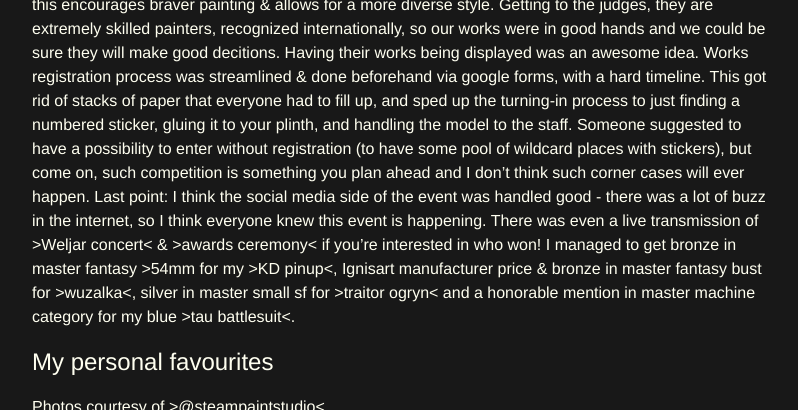
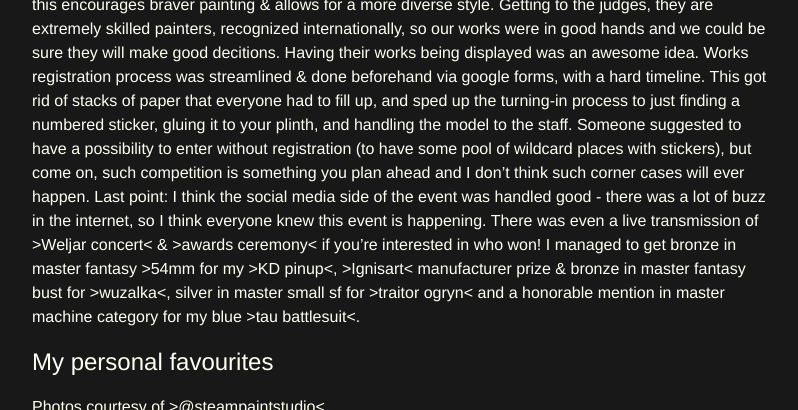
Before and after one commit to blobofpaint/blobofpaint.github.io, a Jekyll site: the page built from _posts/2021-11-24-kontrast-2021.markdown, in a window 1280 px wide and 900 px high, scrolled down 1004 px, cut to the strip 0-410 px from the top of the window. Shown: the whole strip, without its empty margins (238-1036 px from the left). Built offline with Jekyll 4.4.1, drawn with Linux system fonts in a browser that asks for light colours; comment, search, counter and statistics services are not loaded; some of the changed lines change nothing that is shown.

Commit message:
Update 2021-11-24-kontrast-2021.markdown

```diff
--- a/_posts/2021-11-24-kontrast-2021.markdown
+++ b/_posts/2021-11-24-kontrast-2021.markdown
@@ -29,7 +29,7 @@
 But let's get to brightest points for me, at least organisation-wise, so improvements over Hussar miniature painting competition that was held in Poland for many years.
 The category split between standard and master encourages everyone to bring their works, and I think this is the way to go (Hussar implemented it in last X edition). Also, the medal system worked like in most european competitions, meaning the judges could grant multiple bronze/silver/golds instead of looking for flaws in comparable works. I feel this encourages braver painting & allows for a more diverse style. Getting to the judges, they are extremely skilled painters, recognized internationally, so our works were in good hands and we could be sure they will make good decitions. Having their works being displayed was an awesome idea.
 Works registration process was streamlined & done beforehand via google forms, with a hard timeline. This got rid of stacks of paper that everyone had to fill up, and sped up the turning-in process to just finding a numbered sticker, gluing it to your plinth, and handling the model to the staff. Someone suggested to have a possibility to enter without registration (to have some pool of wildcard places with stickers), but come on, such competition is something you plan ahead and I don't think such corner cases will ever happen.
-Last point: I think the social media side of the event was handled good - there was a lot of buzz in the internet, so I think everyone knew this event is happening. There was even a live transmission of [>Weljar concert<](https://www.facebook.com/watch/live/?ref=search&v=2986924391561735) & [>awards ceremony<](https://www.facebook.com/watch/live/?ref=search&v=1235670463621480) if you're interested in who won! I managed to get bronze in master fantasy >54mm for my [>KD pinup<](http://blobofpaint.github.io/2021/09/28/death-armor-kd-pinup.html), Ignisart manufacturer price & bronze in master fantasy bust for [>wuzalka<](http://blobofpaint.github.io/2021/10/29/wuzalka.html), silver in master small sf for [>traitor ogryn<](http://blobofpaint.github.io/2020/08/13/traitor-ogryn.html) and a honorable mention in master machine category for my blue [>tau battlesuit<](http://blobofpaint.github.io/2021/01/27/tau-broadside.html).
+Last point: I think the social media side of the event was handled good - there was a lot of buzz in the internet, so I think everyone knew this event is happening. There was even a live transmission of [>Weljar concert<](https://www.facebook.com/watch/live/?ref=search&v=2986924391561735) & [>awards ceremony<](https://www.facebook.com/watch/live/?ref=search&v=1235670463621480) if you're interested in who won! I managed to get bronze in master fantasy >54mm for my [>KD pinup<](http://blobofpaint.github.io/2021/09/28/death-armor-kd-pinup.html), [>Ignisart<](https://warhog.pl/pl/c/Ignis-Art/16) manufacturer prize & bronze in master fantasy bust for [>wuzalka<](http://blobofpaint.github.io/2021/10/29/wuzalka.html), silver in master small sf for [>traitor ogryn<](http://blobofpaint.github.io/2020/08/13/traitor-ogryn.html) and a honorable mention in master machine category for my blue [>tau battlesuit<](http://blobofpaint.github.io/2021/01/27/tau-broadside.html).
 
 
 # My personal favourites
```
